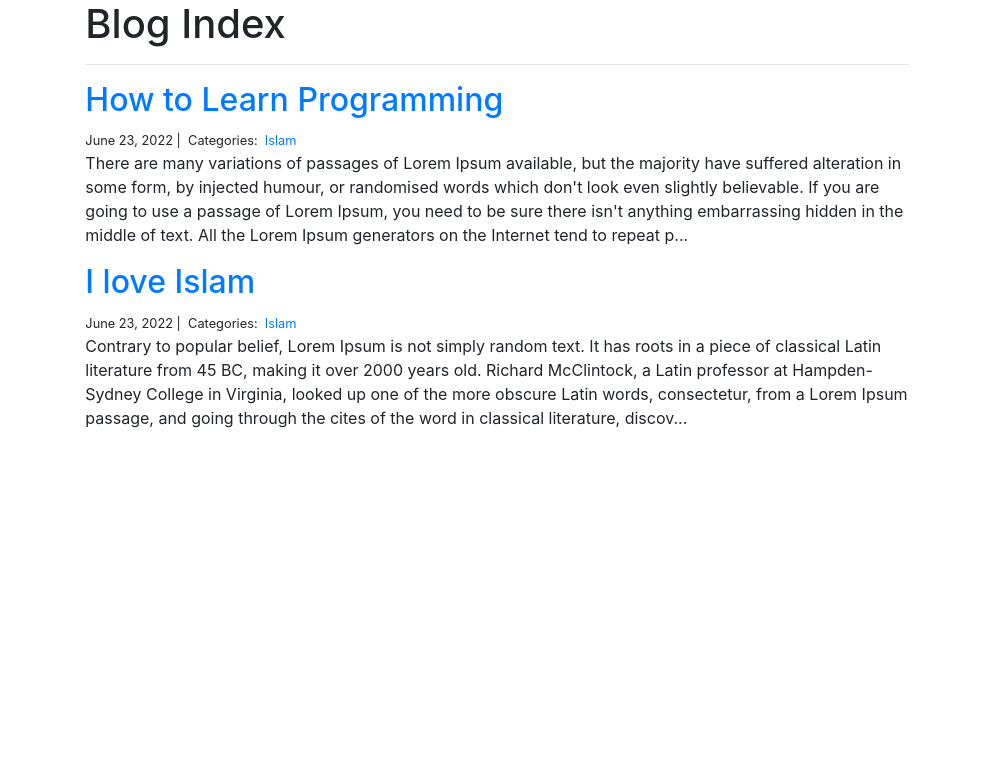
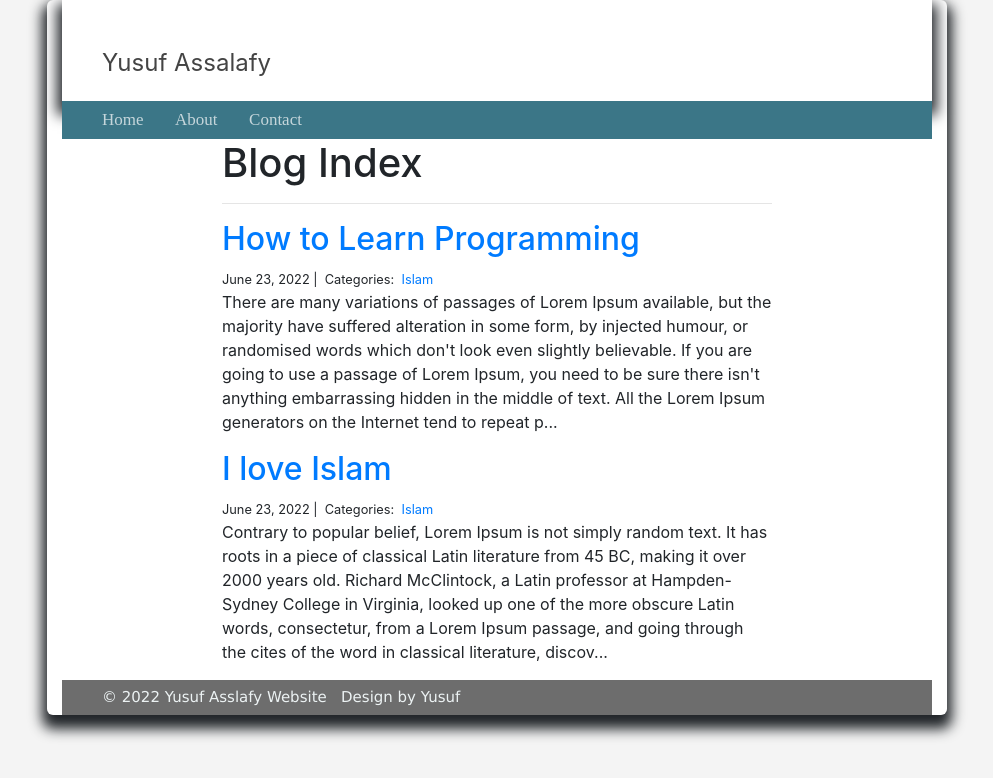
Before and after one commit to Yusuf-Babagana/myweb, a Django app: page /blog/ in a window 1280 px wide. Shown: the top 778 px of the page, without its empty margins (143-1136 px from the left). Run offline with Django 4.2, Linux system fonts and the light colour scheme; data comes from the database, SQL or seed files in the repository; both versions use the stored data as it was after the commit; some libraries are stand-ins or nearby versions.

Commit message:
my website

```diff
--- /dev/null
+++ b/blog/static/styles.css
@@ -0,0 +1,53 @@
+body {
+    background: #f4f4f4;
+    margin: 0;
+}
+
+
+.container {
+    width: 900px;
+    margin: 0 auto;
+    background: #fff;
+    box-shadow: 0px 9px 13px 5px;
+    border-radius: 6px;
+
+}
+
+.header {
+    padding: 45px 0 20px 40px;
+    box-shadow: 0px 9px 13px 5px;
+
+}
+
+.menu {
+    background: #3b7687;
+    padding: 6px 0 6px 40px;
+}
+
+.menu a {
+    color: #c5d6db;
+    text-decoration: none;
+    font-size: 17px;
+    font-family: "Arrial Narrow";
+}
+
+.menu a:hover {
+    color: #ecf2f3;
+}
+
+footer {
+    padding: 6px 40px 6px 40px;
+    background: #6d6d6d;
+    font-family: "Lucida Sans Unicode";
+    color: #ecf2f3;;
+    font-size: 15px;
+    text-align: left
+
+}
+
+.link-title {
+    text-decoration: none;
+    font-size: 24px;
+    color: #444444;
+
+}
--- a/blog/templates/blog/base.html
+++ b/blog/templates/blog/base.html
@@ -1,3 +1,4 @@
+{% load static %}
 <!DOCTYPE html>
 <html>
 <head>
@@ -7,9 +8,22 @@
       integrity="sha384-ggOyR0iXCbMQv3Xipma34MD+dH/1fQ784/j6cY/iJTQUOhcWr7x9JvoRxT2MZw1T" crossorigin="anonymous" />
     <link rel="stylesheet" href="https://use.fontawesome.com/releases/v5.7.2/css/all.css"
       integrity="sha384-fnmOCqbTlWIlj8LyTjo7mOUStjsKC4pOpQbqyi7RrhN7udi9RwhKkMHpvLbHG9Sr" crossorigin="anonymous" />
-</head>
+      <link rel="stylesheet" href="{% static 'styles.css' %}">
+    </head>
 <body>
+    <div class="container">
+        <header class="header">
+            <a class="link-title" href="">Yusuf Assalafy</a>
+        </header>
+        <div class="menu">
+            <a href="/">Home</a> &nbsp; &nbsp; &nbsp;
+            <a href="">About</a> &nbsp; &nbsp; &nbsp;
+            <a href="">Contact</a>
+        </div>
 {% block page_content %}{% endblock %}
-
+    <footer>
+    &copy; 2022 Yusuf Asslafy Website &nbsp; Design by Yusuf
+    </footer>
+</div>
 </body>
 </html>
--- a/myweb/settings.py
+++ b/myweb/settings.py
@@ -11,7 +11,7 @@ https://docs.djangoproject.com/en/4.0/ref/settings/
 """
 
 from pathlib import Path
-
+import os
 # Build paths inside the project like this: BASE_DIR / 'subdir'.
 BASE_DIR = Path(__file__).resolve().parent.parent
 
@@ -116,6 +116,9 @@ USE_TZ = True
 
 # Static files (CSS, JavaScript, Images)
 # https://docs.djangoproject.com/en/4.0/howto/static-files/
+# STATICFILES_DIRS = [
+#     os.path.join(BASE_DIR, 'static'),
+# ]
 
 STATIC_URL = 'static/'
 
```
Also changed, not shown: db.sqlite3.
